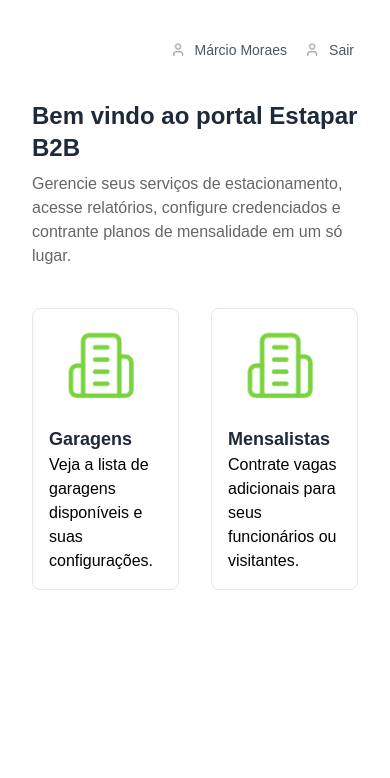
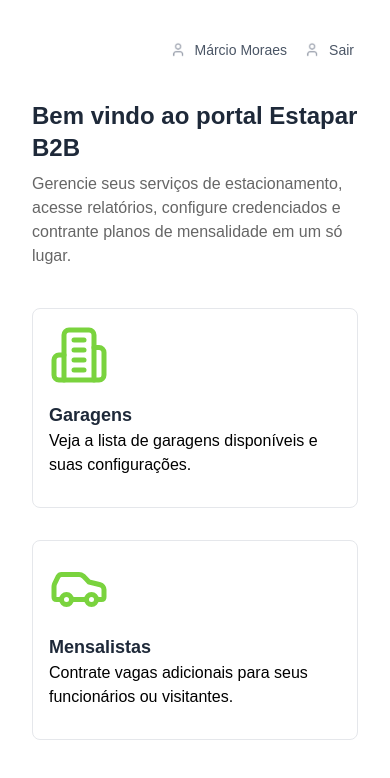
Before and after one commit to Marcio-Moraes/estapar_marcio, a Next.js app: page / in a window 390 px wide. Shown: the top 778 px of the page. Built offline with nearby package versions, Linux system fonts and the light colour scheme.

Commit message:
Imagens para icones do React Icons

```diff
--- a/src/app/(painel)/(home)/page.tsx
+++ b/src/app/(painel)/(home)/page.tsx
@@ -1,8 +1,6 @@
-import Image from "next/image";
-import iconUsuario from "@/assets/ui/icon-usuario.png";
 import { BarraUserTopo } from "@/components/layout/barraUserTopo";
-import iconGaragem from "@/assets/ui/garagens-icon1.png";
 import Link from "next/link";
+import { LuCar, LuBuilding2 } from "react-icons/lu";
 
 export default function Home() {
   return (
@@ -15,14 +13,14 @@
         Gerencie seus serviços de estacionamento, acesse relatórios, configure credenciados e contrante planos de mensalidade em um só lugar.
       </p>
 
-      <div className="flex gap-8 my-10">
+      <div className="flex flex-col md:flex-row gap-8 my-10">
         <Link href="/garagens" className="w-full md:w-1/2 min-h-[200px] border border-gray-200 rounded-lg p-4">
-            <Image src={iconGaragem} alt="Dashboard" width={100} height={180} />
+            <LuBuilding2 className="text-6xl text-[#7AD33E]" />
             <h2 className="text-gray-800 text-lg font-bold mt-4">Garagens</h2>
             <p>Veja a lista de garagens disponíveis e suas configurações.</p>
         </Link>
         <Link href="/mensalistas" className="w-full md:w-1/2 min-h-[200px] border border-gray-200 rounded-lg p-4">
-            <Image src={iconGaragem} alt="Dashboard" width={100} height={180} />
+            <LuCar className="text-6xl text-[#7AD33E]" />
             <h2 className="text-gray-800 text-lg font-bold mt-4">Mensalistas</h2>
             <p>Contrate vagas adicionais para seus funcionários ou visitantes.</p>
         </Link>
```
